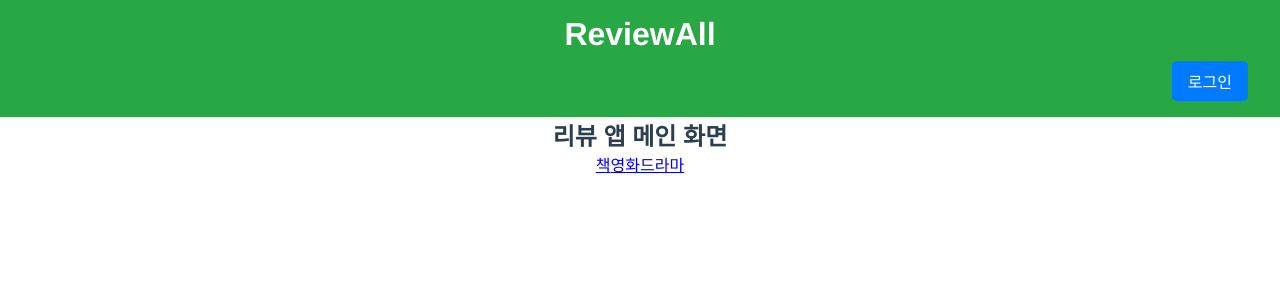
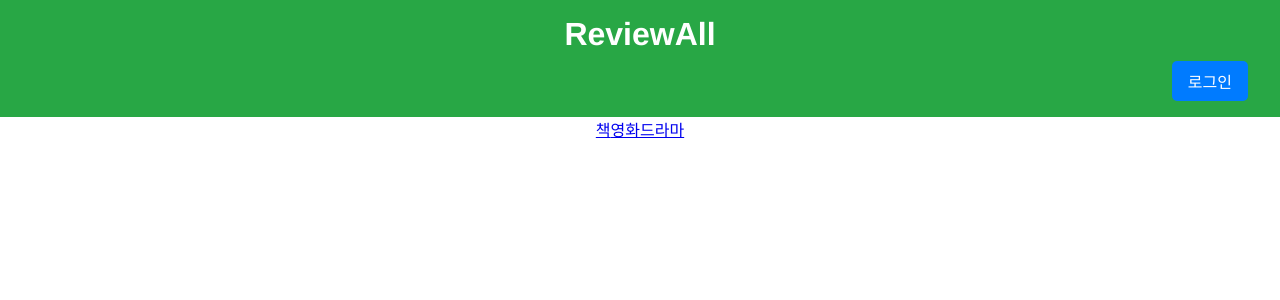
Before and after one commit to ggggggggithub/review-app, a Vue app: page / in a window 1280 px wide. Shown: the top 300 px of the page. Built offline with nearby package versions, Linux system fonts and the light colour scheme.

Commit message:
add header

```diff
--- a/src/components/MainPage.vue
+++ b/src/components/MainPage.vue
@@ -7,7 +7,6 @@
       </div>
     </header>
     <main>
-      <h2>리뷰 앱 메인 화면</h2>
       <nav>
         <router-link to="/books">책</router-link>
         <router-link to="/movies">영화</router-link>
```
